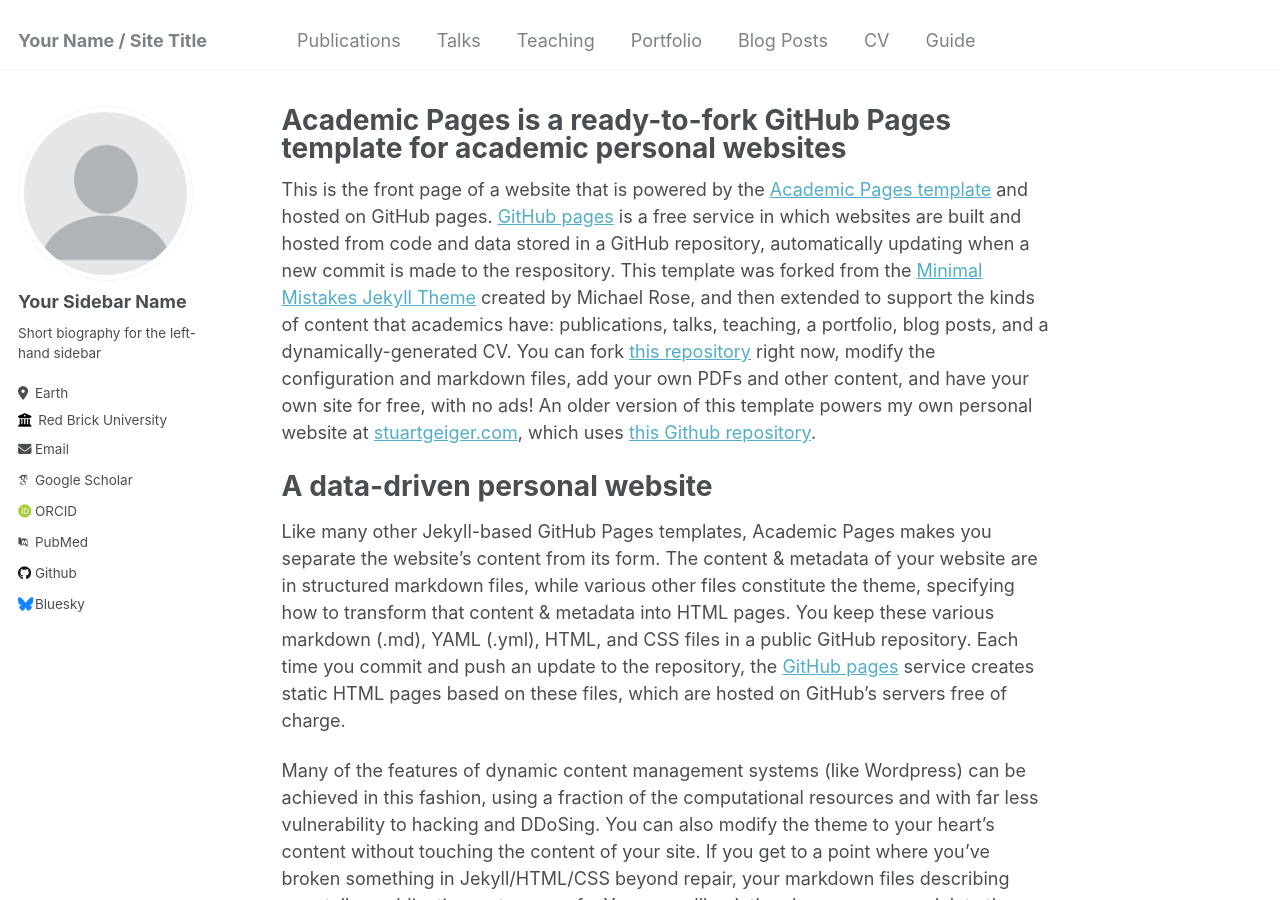
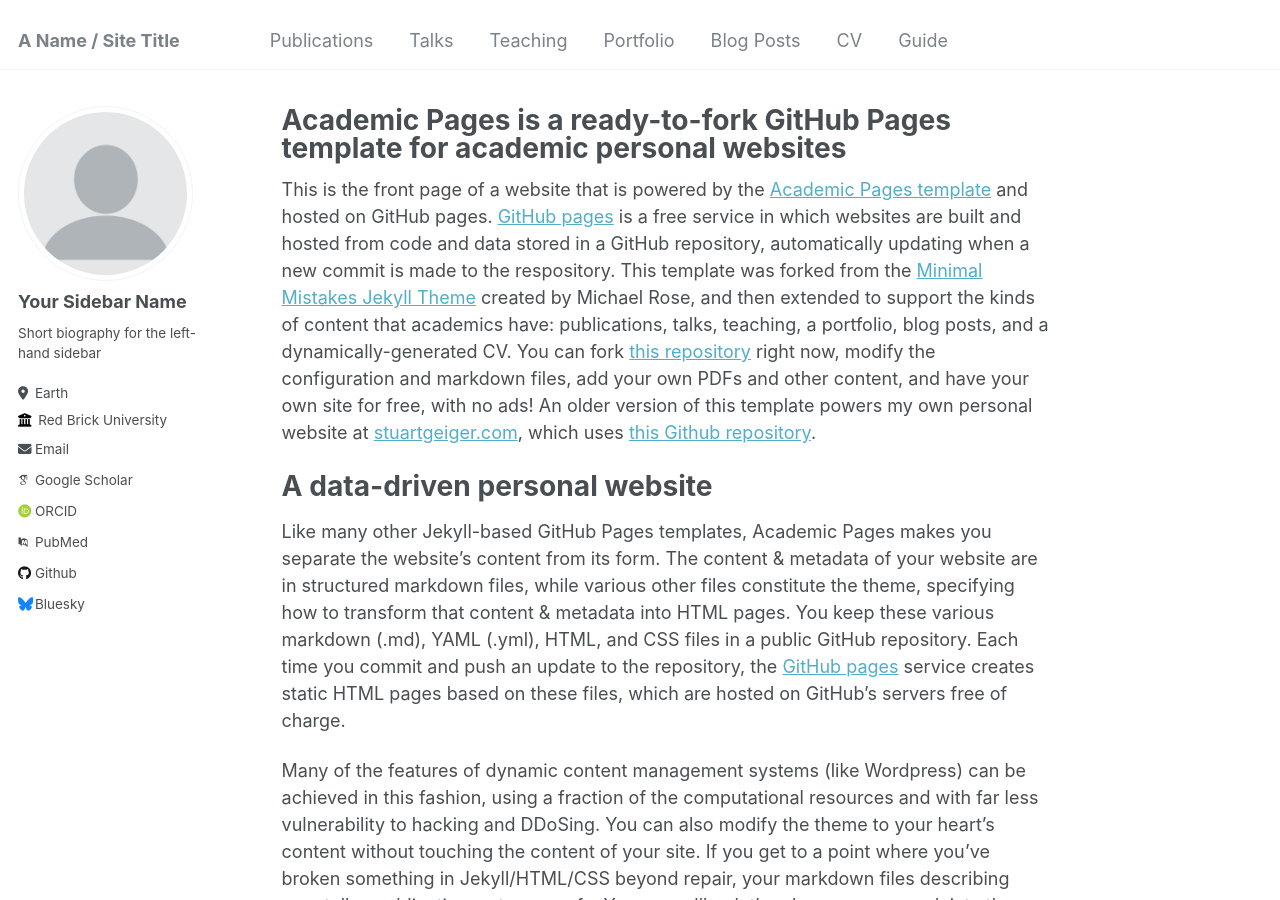
Before and after one commit to amir-karimi96/amir-karimi96.github.io, a Jekyll site: the page built from _pages/about.md, in a window 1280 px wide and 900 px high. Built offline with Jekyll 4.4.1, drawn with Linux system fonts in a browser that asks for light colours; some web fonts are replaced.

Commit message:
Update _config.yml

```diff
--- a/_config.yml
+++ b/_config.yml
@@ -8,7 +8,7 @@
 
 # Basic Site Settings
 locale                   : "en-US"
-title                    : "Your Name / Site Title"
+title                    : "A Name / Site Title"
 title_separator          : "-"
 name                     : &name "Amir Karimi"
 description              : &description "Robotics enthusiast"
```
